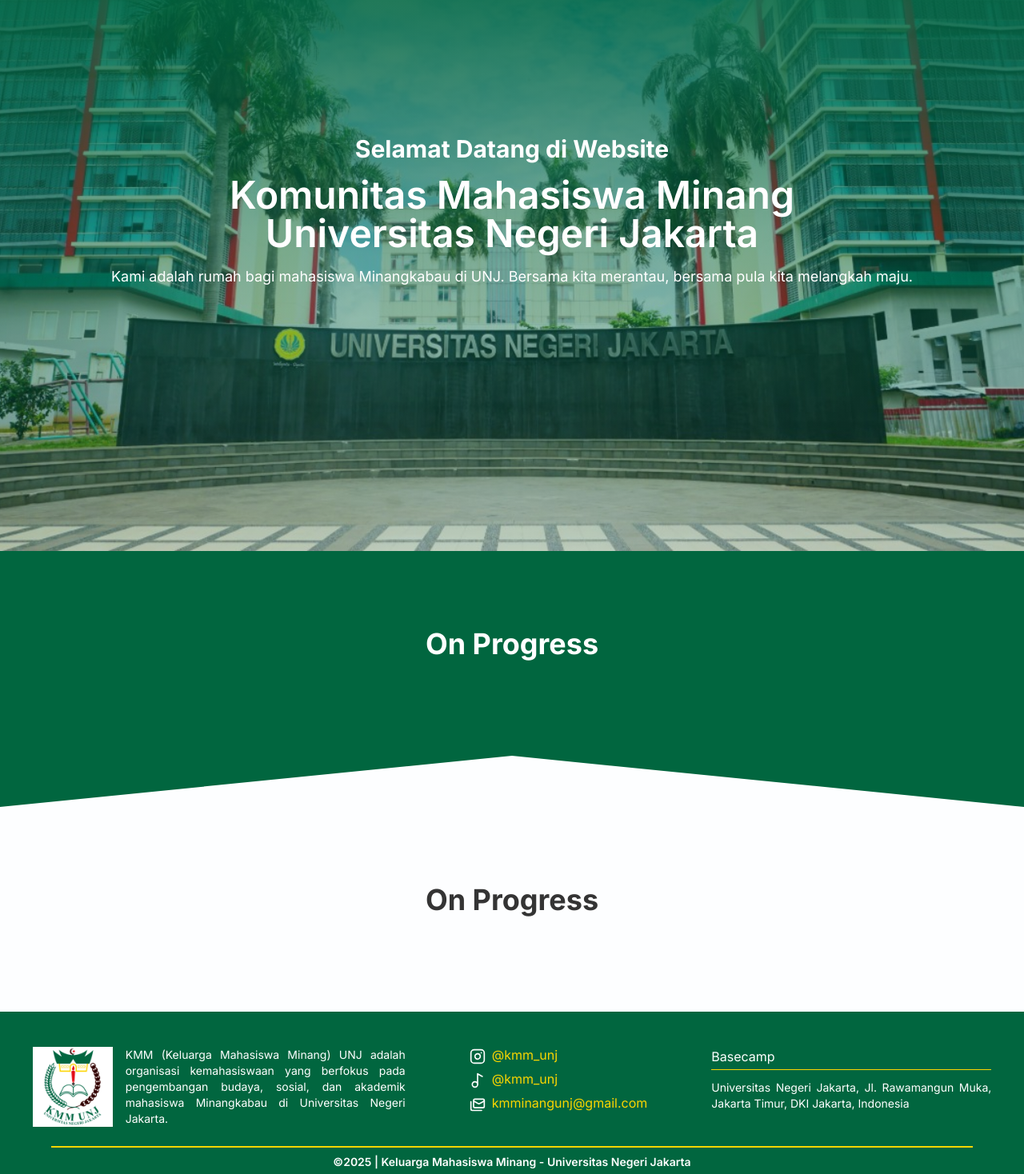
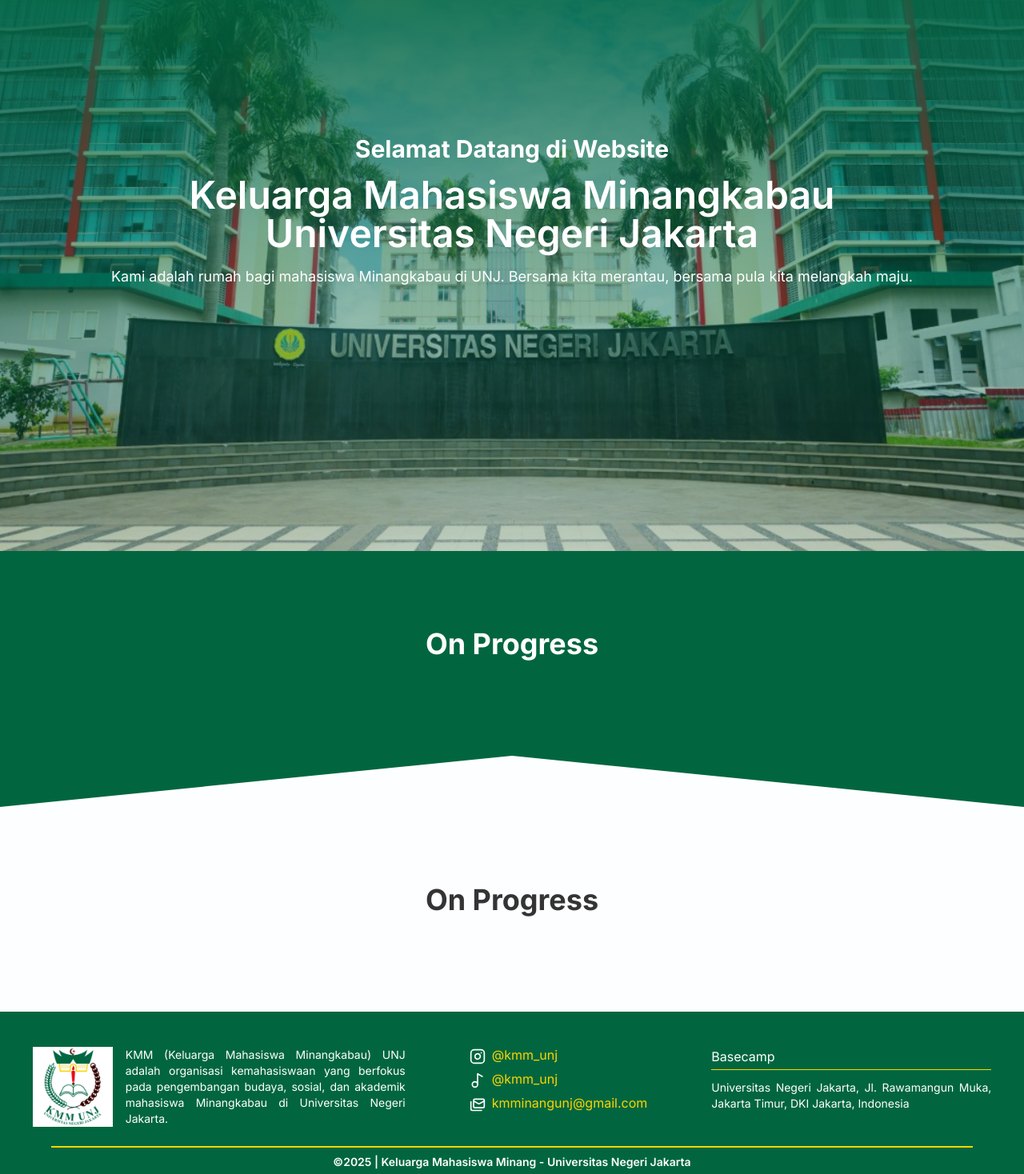
Before and after one commit to allfitra/KMM-UNJ_org-Profile, a React (Vite) app: page / in a window 1280 px wide. Shown: the part 111-1579 px from the top of the page at 80% size. Built offline with nearby package versions, Linux system fonts and the light colour scheme.

Commit message:
update description

```diff
--- a/src/components/Footer.jsx
+++ b/src/components/Footer.jsx
@@ -12,7 +12,7 @@
             <img className="h-[100px] w-[100px]" src={LogoKMM} alt="KMM Logos" />
           </div>
           <p className="max-w-[350px] text-sm">
-            KMM (Keluarga Mahasiswa Minang) UNJ adalah organisasi kemahasiswaan yang berfokus pada
+            KMM (Keluarga Mahasiswa Minangkabau) UNJ adalah organisasi kemahasiswaan yang berfokus pada
             pengembangan budaya, sosial, dan akademik mahasiswa Minangkabau di Universitas Negeri
             Jakarta.
           </p>
--- a/src/pages/home/index.jsx
+++ b/src/pages/home/index.jsx
@@ -15,7 +15,7 @@
           <div className="-mt-[80px] flex flex-col items-center justify-center md:-mt-[50px]">
             <h1 className="text-base font-bold md:text-3xl">Selamat Datang di Website</h1>
             <div className="mt-4 flex flex-col items-center">
-              <h2 className="text-xl font-semibold md:text-5xl"> Komunitas Mahasiswa Minang</h2>
+              <h2 className="text-xl font-semibold md:text-5xl"> Keluarga Mahasiswa Minangkabau</h2>
               <h2 className="text-xl font-semibold md:text-5xl"> Universitas Negeri Jakarta</h2>
             </div>
             <p className="mt-4 text-lg">
```
